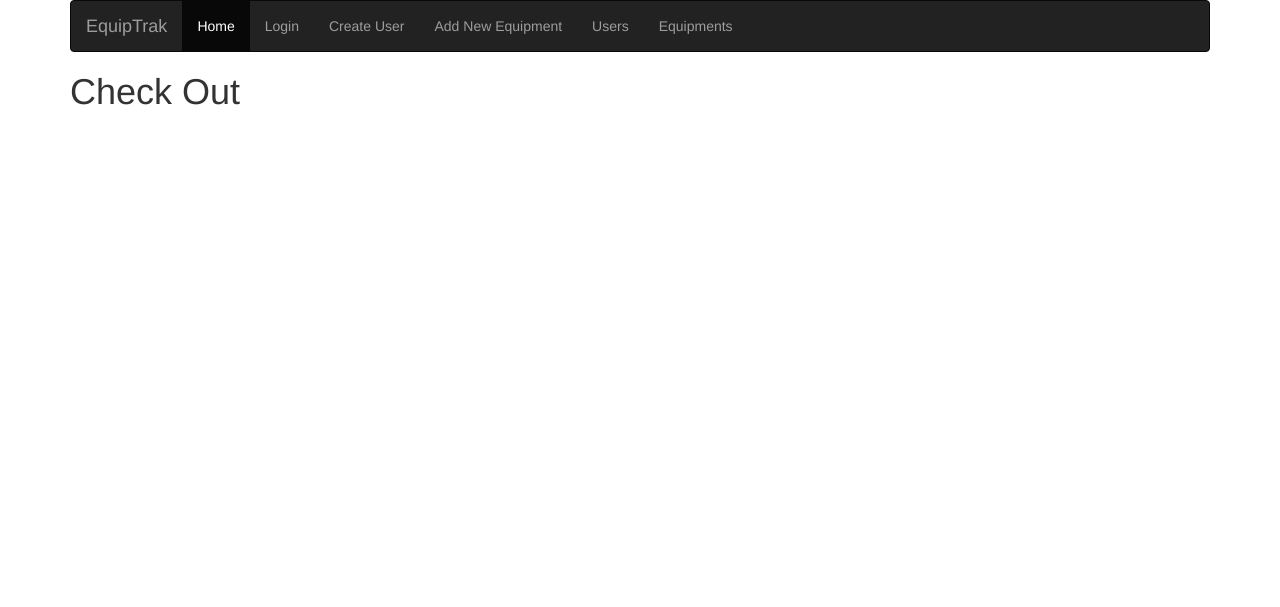
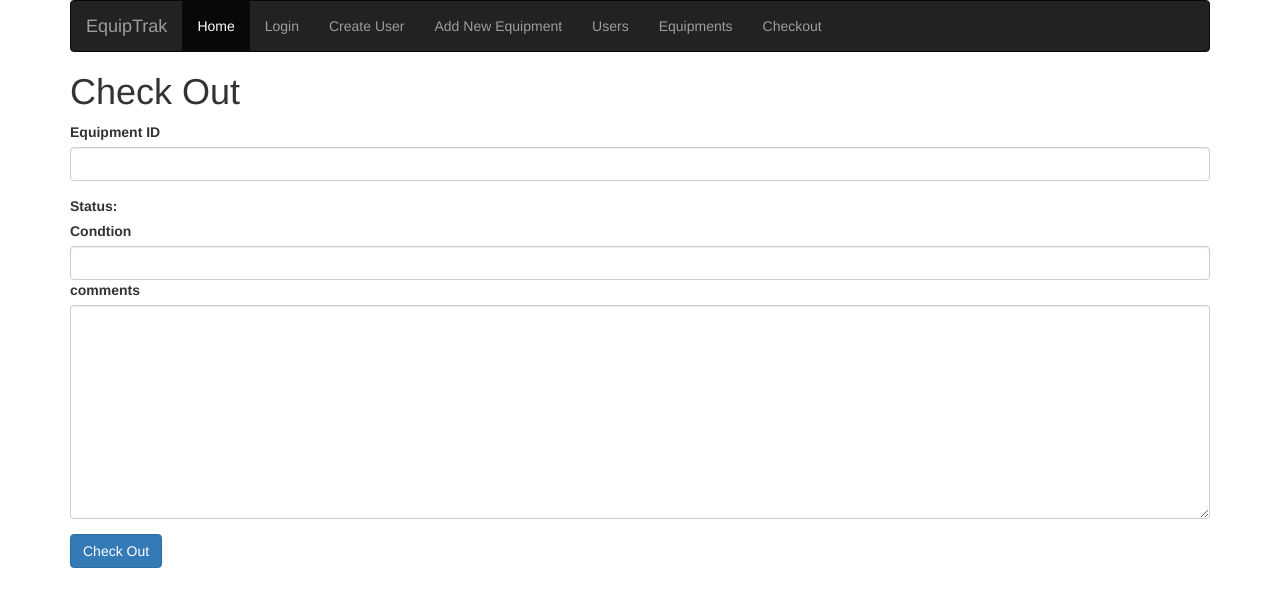
Before and after one commit to codingdojo-projects-algos-august-2019/ThomasT, a Flask app: template equip-trak/templates/checkout.html in a window 1280 px wide. Shown: the top 607 px of the page. Run offline with Flask 2, Linux system fonts and the light colour scheme; the template is opened without the code that fills it: values that come from a table or form of the project are taken from there, others are empty; data comes from the database, SQL or seed files in the repository; both versions use the stored data as it was after the commit; some libraries are stand-ins or nearby versions.

Commit message:
checkout page completed

```diff
--- a/equip-trak/controller_functions.py
+++ b/equip-trak/controller_functions.py
@@ -1,6 +1,6 @@
 from flask import Flask, render_template, redirect, request
 from config import db
-from models import User, Equipment, Status, Admin
+from models import User, Equipment, Status, Admin, Condition, Transaction
 
 
 def root():
@@ -60,7 +60,13 @@ def addEquipment():
 
 
 def checkout():
-    return render_template('/checkout.html')
+    equip = Equipment.query.all()
+    con = Condition.query.all()
+    print("*"*50)
+    print('equip', equip)
+    print('conditions', con)
+    print("*"*50)
+    return render_template('/checkout.html', equip=equip, conditions=con)
 
 
 def equipments():
--- a/equip-trak/routes.py
+++ b/equip-trak/routes.py
@@ -1,8 +1,9 @@
 from config import app
-from controller_functions import root, register, addUser, checkUser, nav, newEquip, addEquipment, equipments, equipmentDetails, users, userDetails, transaction
+from controller_functions import root, checkout, register, addUser, checkUser, nav, newEquip, addEquipment, equipments, equipmentDetails, users, userDetails, transaction
 
 app.add_url_rule("/", view_func=root)
 app.add_url_rule('/nav', view_func=nav)
+app.add_url_rule('/checkout', view_func=checkout)
 
 app.add_url_rule("/addUser", view_func=addUser, methods=['POST'])
 app.add_url_rule('/register', view_func=register)
--- a/equip-trak/templates/checkout.html
+++ b/equip-trak/templates/checkout.html
@@ -22,6 +22,54 @@
 			<nav class="navbar navbar-inverse"></nav>
 			<main>
 				<h1>Check Out</h1>
+				<form action="/checkout" method="post">
+					<div class="form-group">
+						<label for="equipment">Equipment ID</label>
+						<input
+							type="text"
+							list="equipId"
+							name="equipId"
+							value=""
+							class="form-control custom-select custom-select-sm"
+						/>
+						<datalist id="equipId" class="custom-select custom-select-sm">
+							{% for item in equip %}
+							<option value="{{ item.equip_id }}"></option>
+							{% endfor %}
+						</datalist>
+					</div>
+					<label id="status" for="statusID"
+						>Status: <span id="StatusId" name="statusID"></span
+					></label>
+					<div class="form-group">
+						<label for="conditions">Condtion</label>
+						<input
+							type="text"
+							list="conditions"
+							name="conditions"
+							value=""
+							class="form-control col-sm-6 custom-select custom-select-sm"
+						/>
+						<datalist id="conditions" class="custom-select custom-select-sm">
+							{% for item in conditions %}
+							<option value="{{ item.id }}-{{ item.condition }}"></option>
+							{% endfor %}
+						</datalist>
+					</div>
+					<div class="form-group">
+						<label for="comments">comments</label>
+						<textarea
+							name="comments"
+							id="comments"
+							cols="30"
+							rows="10"
+							class="form-control"
+						></textarea>
+					</div>
+					<div class="form-group">
+						<input type="submit" value="Check Out" class="btn btn-primary" />
+					</div>
+				</form>
 			</main>
 		</div>
 	</body>
--- a/equip-trak/templates/partials/nav.html
+++ b/equip-trak/templates/partials/nav.html
@@ -6,9 +6,9 @@
 		<li class="active"><a href="#">Home</a></li>
 		<li><a href="/">Login</a></li>
 		<li><a href="/register">Create User</a></li>
-        <li><a href="/newEquipment">Add New Equipment</a></li>
-        <li><a href="/users">Users</a></li>
-        <li><a href="/equipments">Equipments</a></li>
-
+		<li><a href="/newEquipment">Add New Equipment</a></li>
+		<li><a href="/users">Users</a></li>
+		<li><a href="/equipments">Equipments</a></li>
+		<li><a href="/checkout">Checkout</a></li>
 	</ul>
 </div>
```
Also changed, not shown: equip-trak/equip_trak.db.
